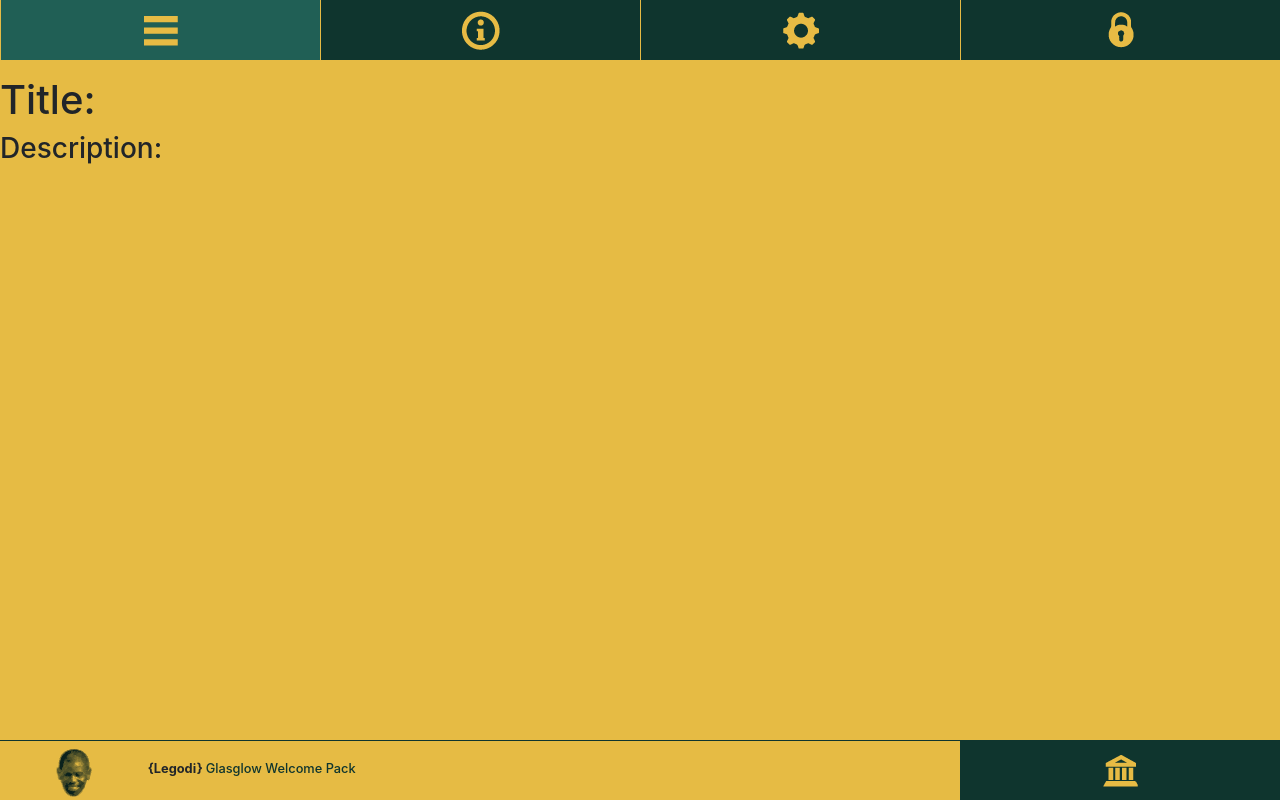
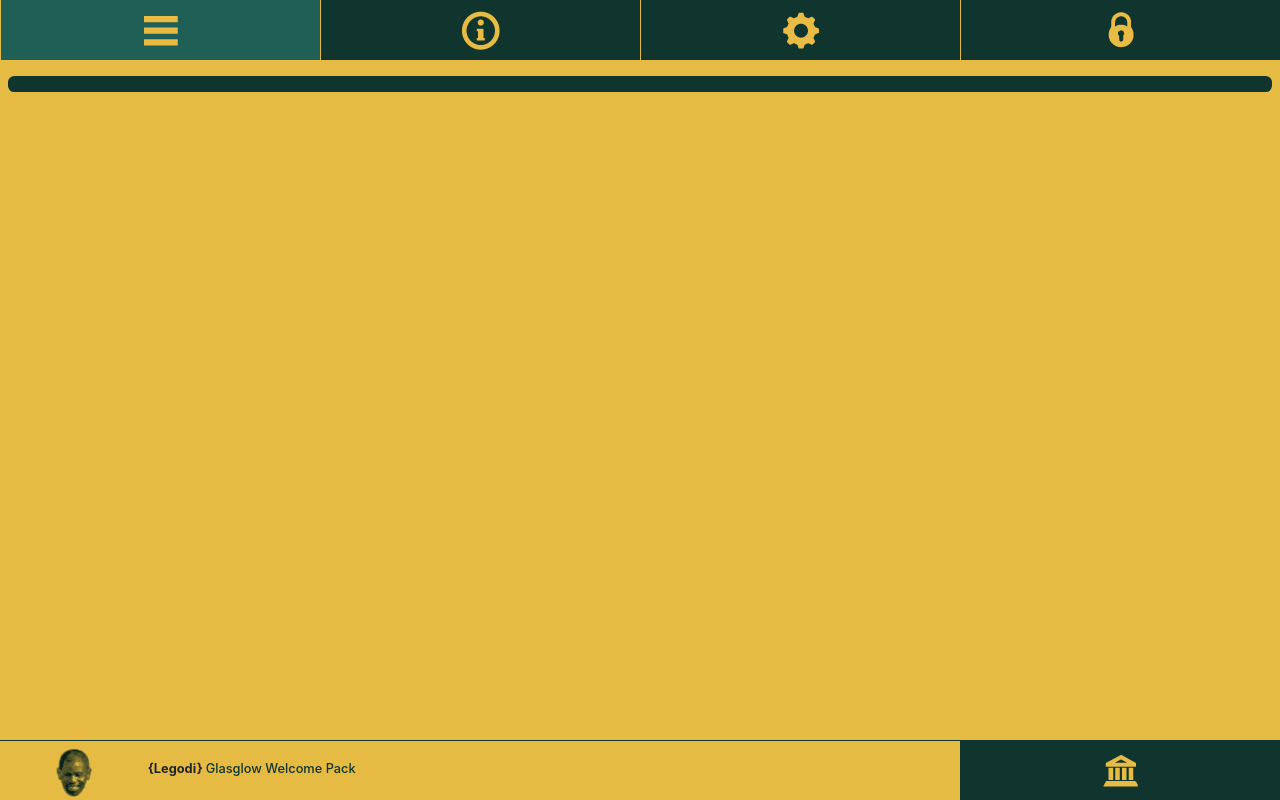
Before and after one commit to CodeYourFuture/legodi, a React (Create React App) app in the folder client/: page /articles/1 in a window 1280 px wide. Built offline with nearby package versions, Linux system fonts and the light colour scheme; no server answers.

Commit message:
Design single article (#130)
* edit single article design

* change pragraph background color and title color

```diff
--- a/client/src/containers/SingleArticle/SingleArticle.js
+++ b/client/src/containers/SingleArticle/SingleArticle.js
@@ -1,5 +1,6 @@
 import React, { Component } from 'react';
 import apiClient from '../../helpers/apiClient';
+import './single-article.css'
 
 class SingleArticle extends Component {
 
@@ -22,9 +23,9 @@ class SingleArticle extends Component {
 
   render() {
     return (
-      <div className="SingleArticle">
-        <h1>Title:{this.state.article.title}</h1>
-        <h3>Description:{this.state.article.fullContent}</h3>
+      <div className="Single-article">
+        <h1>{this.state.article.title}</h1>
+        <p>{this.state.article.fullContent}</p>
       </div>
     )
   }
--- /dev/null
+++ b/client/src/containers/SingleArticle/single-article.css
@@ -0,0 +1,15 @@
+.Single-article{
+    padding: 0 .5em 1em .5em;
+    line-height: 1.8em;
+}
+.Single-article h1{
+    font-size: 1.8em;
+    text-align: center;
+    color: #0f352e;
+}
+.Single-article p{
+    background: #0f352e;
+    color: #fff;
+    padding: .5em;
+    border-radius: .4em;
+}
```
